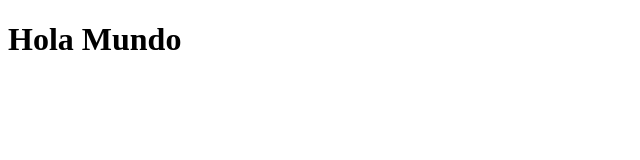
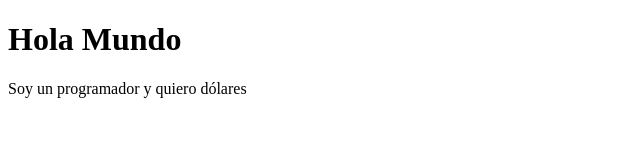
Before and after one commit to djseeba173/Clase_HTML_ITBA, a plain HTML site: page index.html in a window 1280 px wide. Shown: the whole page, without its empty margins (0-640 px from the left). Drawn offline with Linux system fonts and the light colour scheme.

Commit message:
Agregue un parrafo a mi index

```diff
--- a/index.html
+++ b/index.html
@@ -8,5 +8,6 @@
     </head>
     <body>
         <h1> Hola Mundo </h1>
+        <p> Soy un programador y quiero dólares </p>
     </body>
 </html>
```
